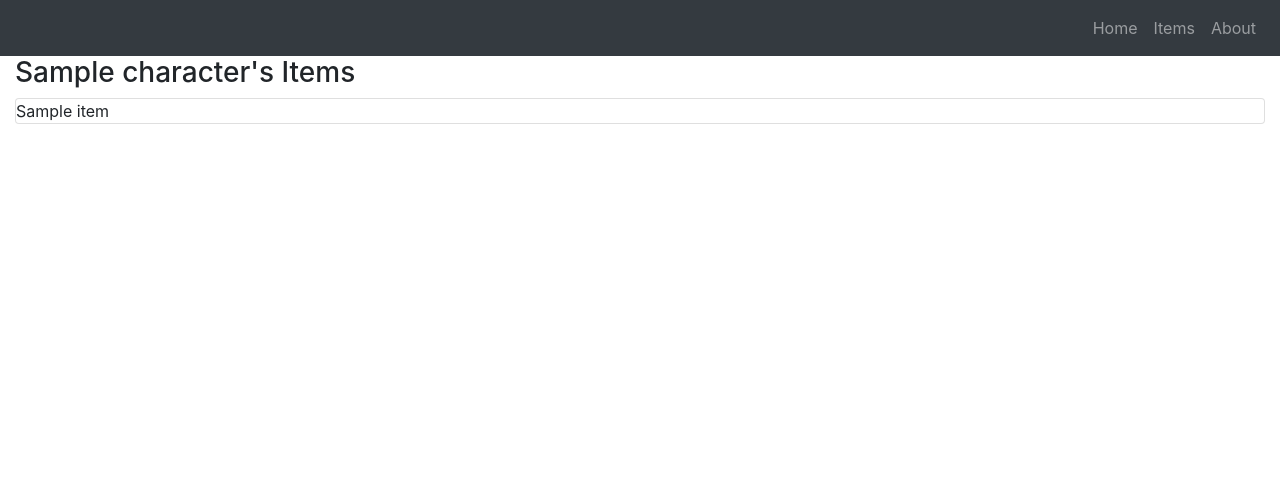
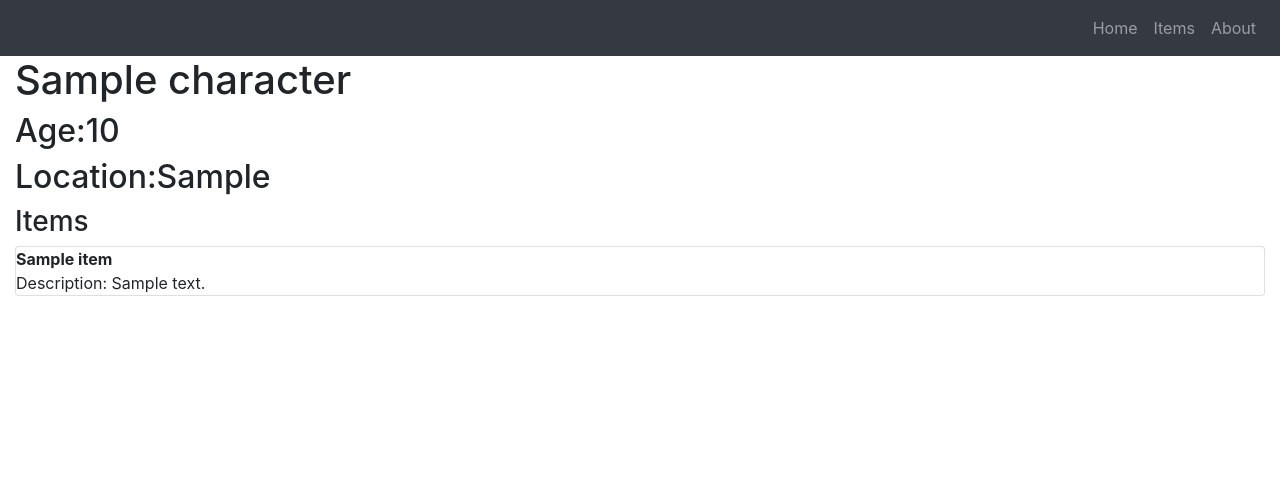
Before and after one commit to longevitytina/CV-Wasteland, a Django app: page /profile/1/ in a window 1280 px wide. Shown: the top 495 px of the page. Run offline with Django 3.2, Linux system fonts and the light colour scheme; tables that the repository leaves empty hold one stand-in row (values such as "Sample post"); some libraries are stand-ins or nearby versions.

Commit message:
Adds profile items

```diff
--- a/wasteland/main_app/templates/characters/detail.html
+++ b/wasteland/main_app/templates/characters/detail.html
@@ -3,15 +3,20 @@
 {% block content %}
 <div class="row">
   <div class="col s6">
-    <h3>{{ character.name }}'s Items</h3>
+    <h1>{{ character.name }}</h1>
+    <h2>Age:{{ character.age }}</h2>
+    <h2>Location:{{ character.location }}</h2>
+
+
+    <h3>Items</h3>
     {% if character.items.count %}
       {% for item in character.items.all %}
         <div class="card">
           <div class="card-content">
             <span class="card-title">
-              {{ item.name }}
-            </span>
+              <b>{{ item.name }}</b></span>
           </div>
+              Description: {{ item.description }}
         </div>
       {% endfor %}
     {% else %}
```
